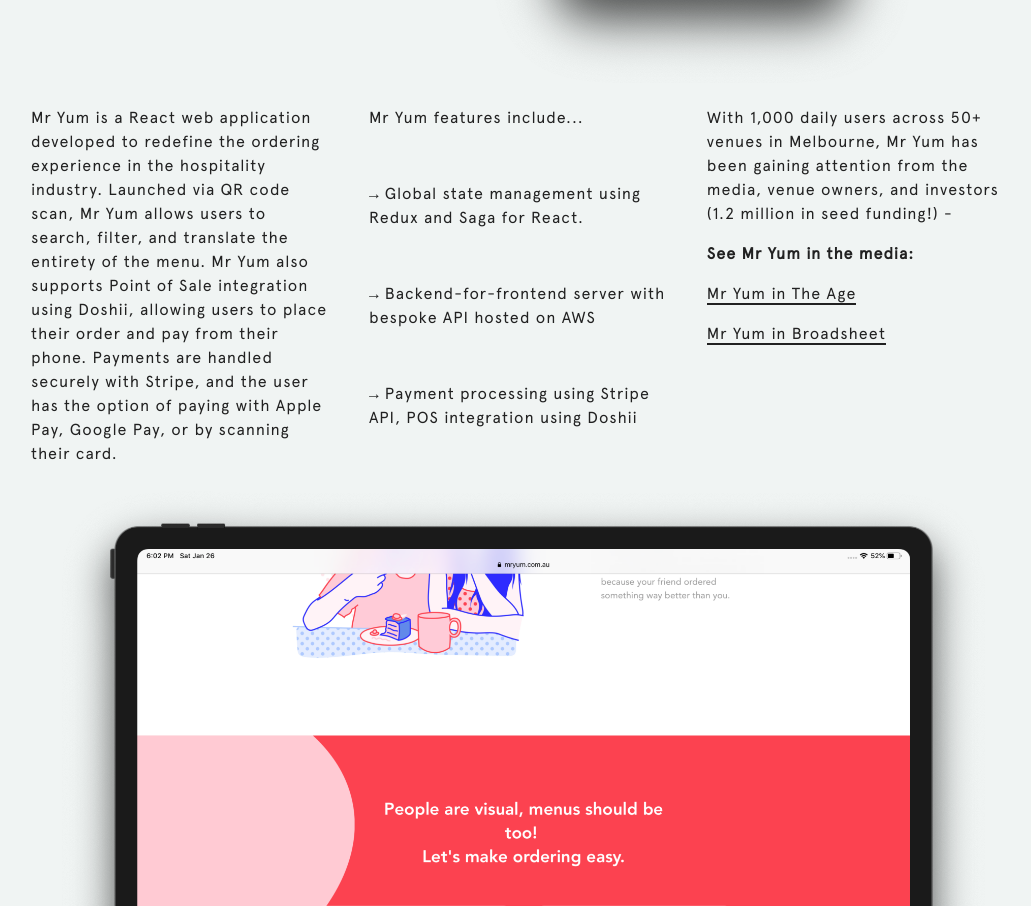
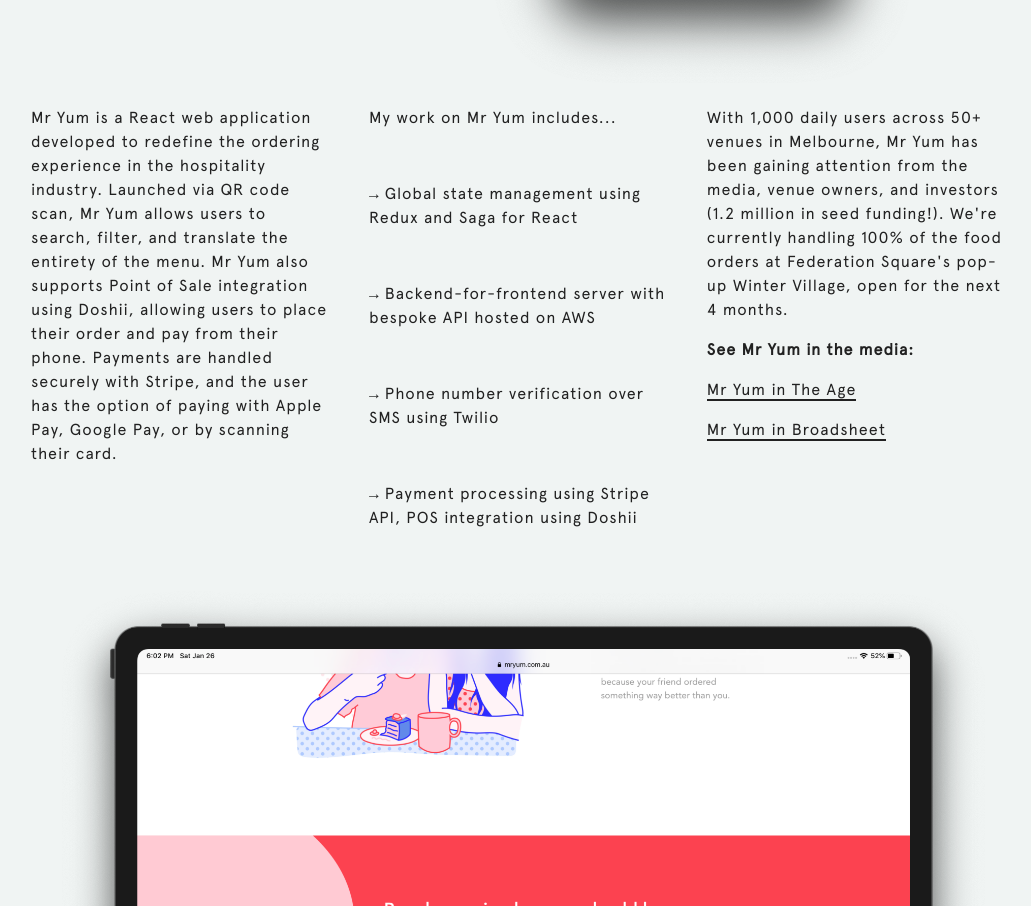
Before and after one commit to Evvn/evan-evan-evan, a React (Create React App) app: page /work in a window 1280 px wide. Shown: the part 1346-2252 px from the top of the page, without its empty margins (117-1148 px from the left). Built offline with nearby package versions, Linux system fonts and the light colour scheme; a web font is replaced by a local one.

Commit message:
some rewrites

```diff
--- a/src/MrYum.js
+++ b/src/MrYum.js
@@ -35,14 +35,17 @@
           </div>
 
           <div>
-            <p>Mr Yum features include...</p>
+            <p>My work on Mr Yum includes...</p>
             <p>
               <b>&rarr;</b> Global state management using Redux and Saga for
-              React.
+              React
             </p>
             <p>
               <b>&rarr;</b> Backend-for-frontend server with bespoke API hosted
               on AWS
+            </p>
+            <p>
+              <b>&rarr;</b> Phone number verification over SMS using Twilio
             </p>
             <p>
               <b>&rarr;</b> Payment processing using Stripe API, POS integration
@@ -58,7 +61,9 @@
             <p>
               With 1,000 daily users across 50+ venues in Melbourne, Mr Yum has
               been gaining attention from the media, venue owners, and investors
-              (1.2 million in seed funding!) -{" "}
+              (1.2 million in seed funding!). We're currently handling 100% of
+              the food orders at Federation Square's pop-up Winter Village, open
+              for the next 4 months.
             </p>
             <p>
               <strong>See Mr Yum in the media:</strong>
```
